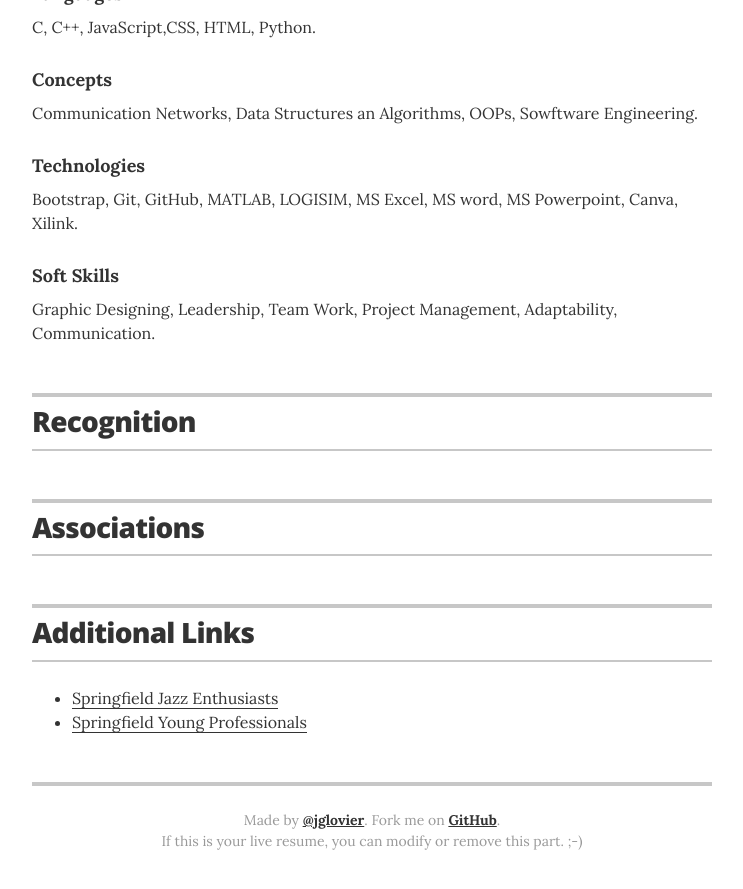
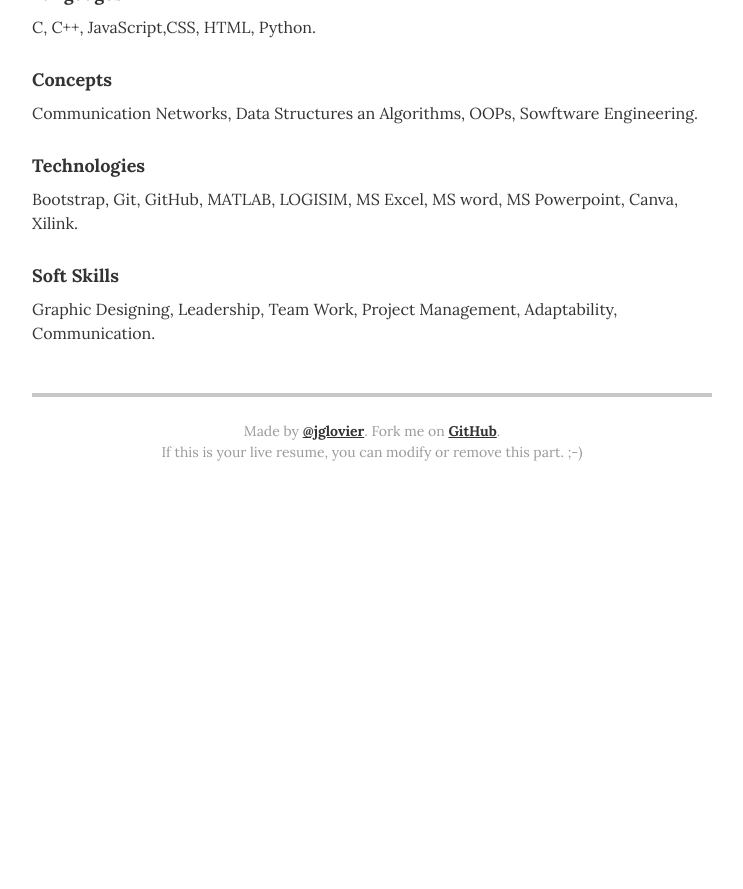
Before and after one commit to RishiAryan1201/resume, a Jekyll site: the page built from index.html, in a window 1280 px wide and 900 px high, scrolled down 2372 px. Shown: the top 889 px of the window, without its empty margins (268-1011 px from the left). Built offline with Jekyll 4.4.1, drawn with Linux system fonts in a browser that asks for light colours; after the commit the page ends 2883 px from its top, so only the background shows below that.

Commit message:
Update resume.html

```diff
--- a/_layouts/resume.html
+++ b/_layouts/resume.html
@@ -135,9 +135,9 @@
       <!-- end Skills -->
       {% endif %}
 
-      {% if site.resume_section_recognition %}
+      <!-- {% if site.resume_section_recognition %} -->
       <!-- begin Recognition -->
-      <section class="content-section">
+      <!-- <section class="content-section">
 
         <header class="section-header">
           <h2>Recognition</h2>
@@ -151,13 +151,13 @@
         </div>
         {% endfor %}
 
-      </section>
+      </section> -->
       <!-- end Recognition -->
-      {% endif %}
+      <!-- {% endif %} -->
 
-      {% if site.resume_section_associations %}
+      <!-- {% if site.resume_section_associations %} -->
       <!-- begin Associations -->
-      <section class="content-section">
+      <!-- <section class="content-section">
 
         <header class="section-header">
           <h2>Associations</h2>
@@ -171,13 +171,13 @@
         </div>
         {% endfor %}
 
-      </section>
+      </section> -->
       <!-- end Associations -->
-      {% endif %}
+      <!-- {% endif %}
 
-      {% if site.resume_section_interests %}
+      {% if site.resume_section_interests %} -->
       <!-- begin Interests -->
-      <section class="content-section">
+      <!-- <section class="content-section">
 
         <header class="section-header">
           <h2>Outside Interests</h2>
@@ -191,13 +191,13 @@
           </ul>
         </div>
 
-      </section>
+      </section> -->
       <!-- end Interests -->
-      {% endif %}
+      <!-- {% endif %}
 
-      {% if site.resume_section_links %}
+      {% if site.resume_section_links %} -->
       <!-- begin Links -->
-      <section class="content-section">
+      <!-- <section class="content-section">
 
         <header class="section-header">
           <h2>Additional Links</h2>
```
Also changed, not shown: other parts of _layouts/resume.html (+2 -2 lines).
